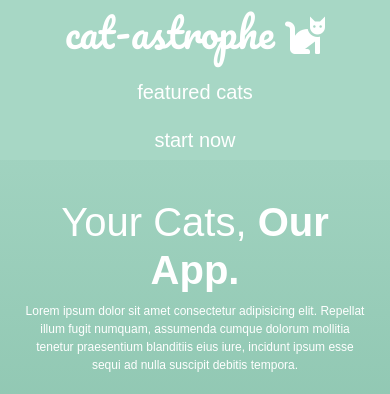
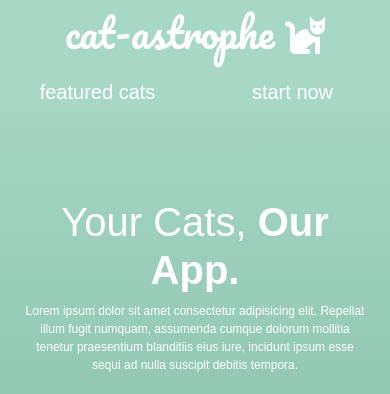
Before and after one commit to ClairRogers/bootstrap-cat-astrophe, a plain HTML site: page index.html in a window 390 px wide. Shown: the top 394 px of the page. Drawn offline with nearby package versions, Linux system fonts and the light colour scheme; a web font is replaced by a local one.

Commit message:
fixed nav links

```diff
--- a/index.html
+++ b/index.html
@@ -22,10 +22,10 @@
           <div class="col-sm-12 col-md-3 offset-md-1 text-center mt-2">
             <h1 class="pacifico">cat-astrophe <i class="fas fa-cat"></i></h1>
           </div>
-          <div class="col-sm-12 col-md-2 offset-md-4 text-center mt-3">
+          <div class="col-6 col-md-2 offset-md-4 text-center mt-3">
             <h5><a href="#">featured cats</a></h5>
           </div>
-          <div class="col-sm-12 col-md-2 text-center mt-3">
+          <div class="col-6 col-md-2 text-center mt-3">
             <h5><a href="#">start now</a></h5>
           </div>
         </div>
```
